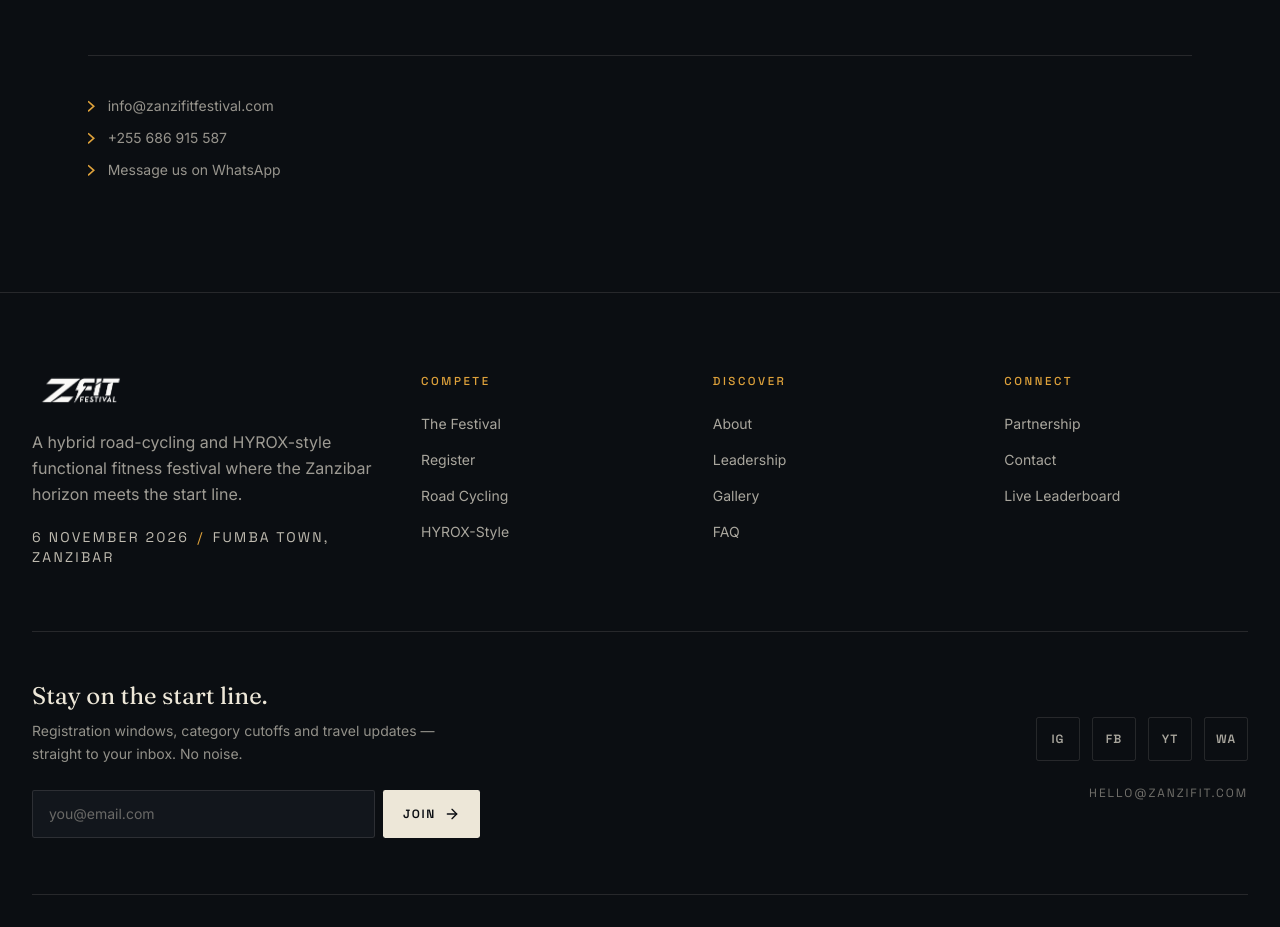
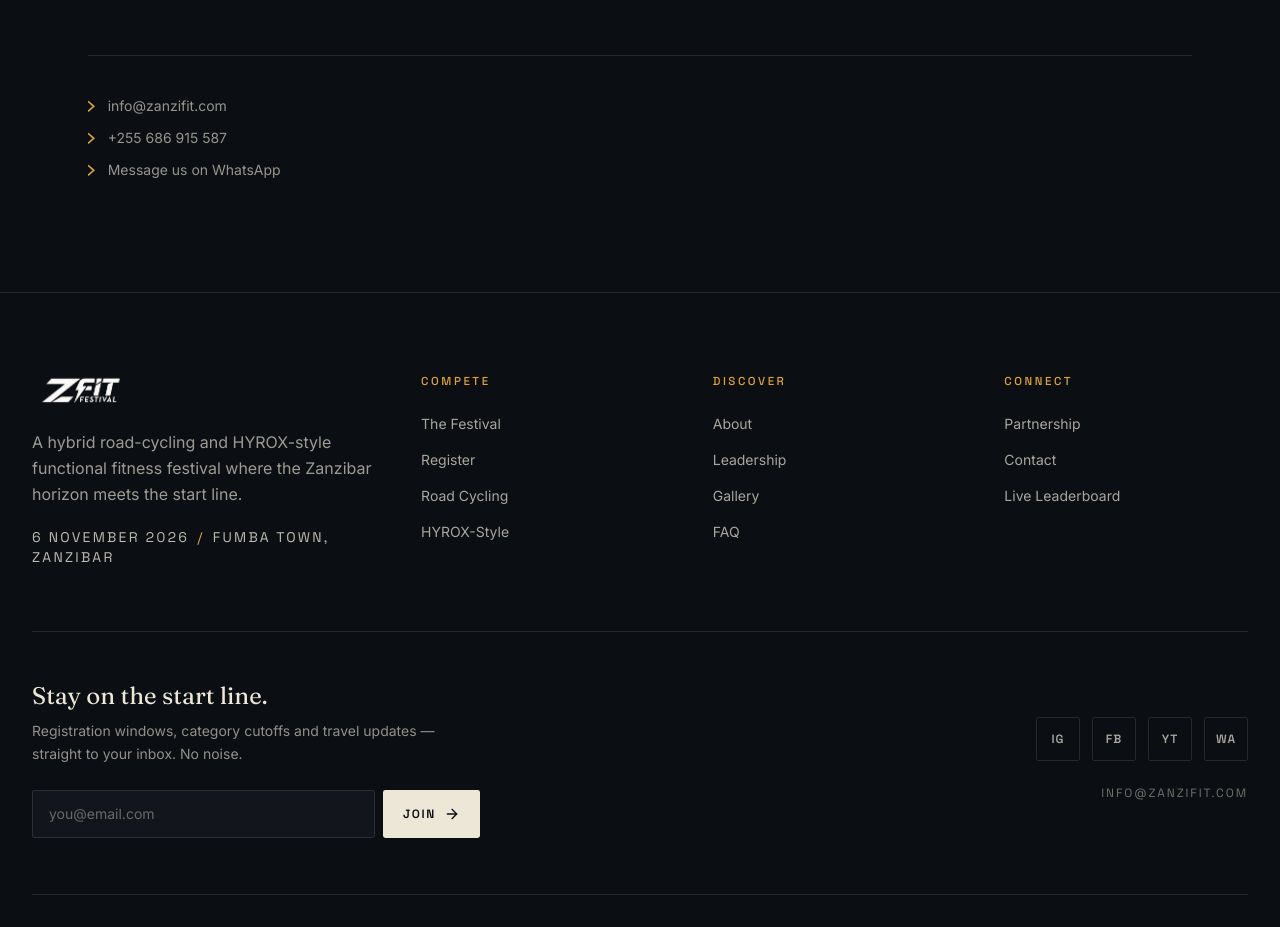
Before and after one commit to PrinceMikael/zanzifitfestival-web, a Next.js app: page /accommodation in a window 1280 px wide. Shown: the part 6705-7632 px from the top of the page. Built offline with nearby package versions, Linux system fonts and the light colour scheme.

Commit message:
Correct festival email to info@zanzifit.com across footer, contact, and accommodation pages
Co-Authored-By: Claude Sonnet 5 <noreply@anthropic.com>

```diff
--- a/app/accommodation/page.tsx
+++ b/app/accommodation/page.tsx
@@ -277,7 +277,9 @@ export default function AccommodationPage() {
         <div className="mt-14 space-y-3 border-t border-border pt-10 text-sm text-muted-foreground">
           <p className="flex items-center gap-3">
             <Chevrons className="text-amber" count={1} />
-            info@zanzifitfestival.com
+            <a href="mailto:info@zanzifit.com" className="transition-colors hover:text-amber">
+              info@zanzifit.com
+            </a>
           </p>
           <p className="flex items-center gap-3">
             <Chevrons className="text-amber" count={1} />
--- a/app/contact/page.tsx
+++ b/app/contact/page.tsx
@@ -24,7 +24,9 @@ export default function ContactPage() {
             <div className="mt-8 space-y-3 text-sm text-muted-foreground">
               <p className="flex items-center gap-3">
                 <Chevrons className="text-amber" count={1} />
-                info@zanzifitfestival.com
+                <a href="mailto:info@zanzifit.com" className="transition-colors hover:text-amber">
+                  info@zanzifit.com
+                </a>
               </p>
               <p className="flex items-center gap-3">
                 <Chevrons className="text-amber" count={1} />
--- a/components/site-footer.tsx
+++ b/components/site-footer.tsx
@@ -109,9 +109,12 @@ export function SiteFooter() {
                 </a>
               ))}
             </div>
-            <p className="font-utility text-xs uppercase tracking-[0.16em] text-bone/45">
-              hello@zanzifit.com
-            </p>
+            <a
+              href="mailto:info@zanzifit.com"
+              className="font-utility text-xs uppercase tracking-[0.16em] text-bone/45 transition-colors hover:text-amber"
+            >
+              info@zanzifit.com
+            </a>
           </div>
         </div>
 
```
